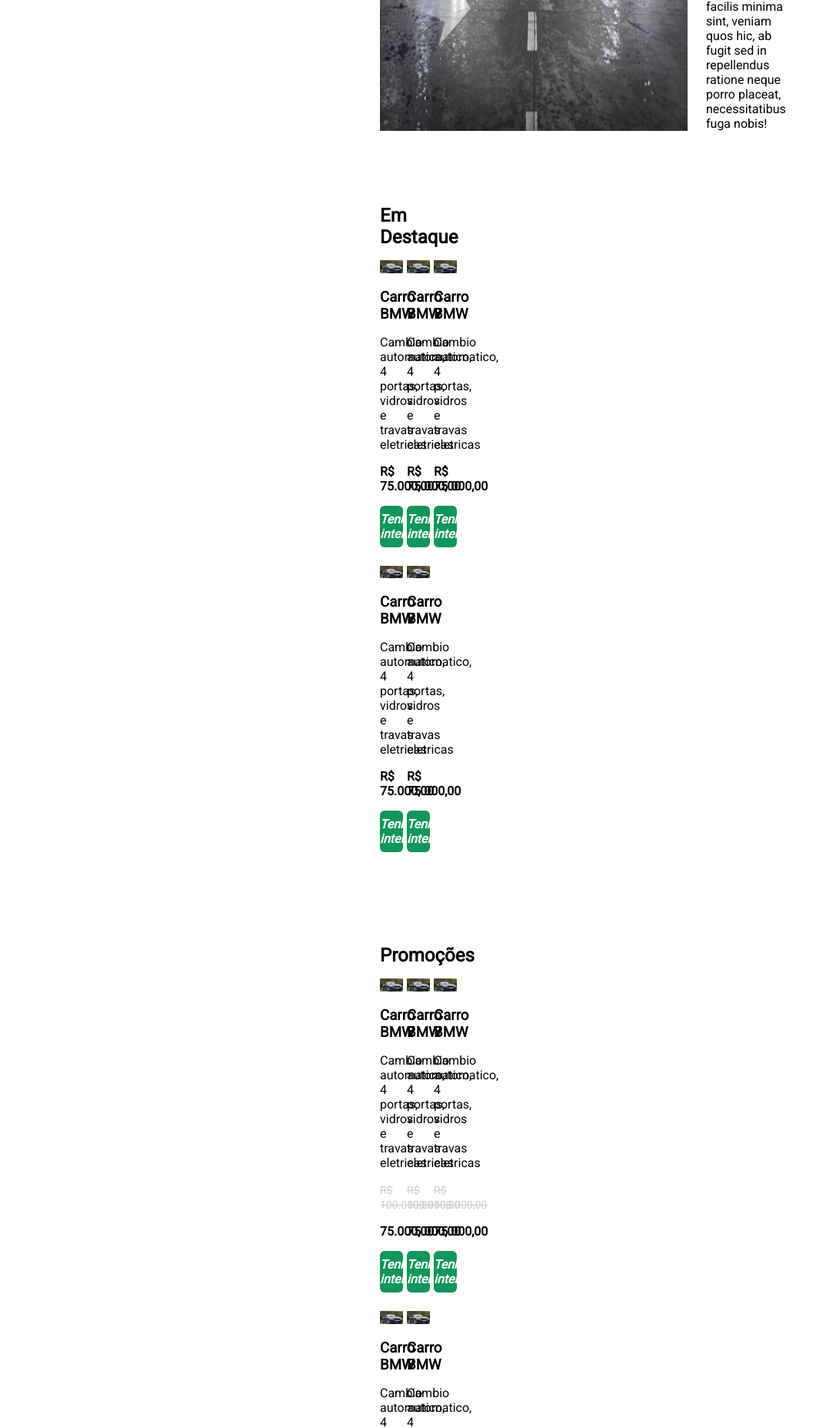
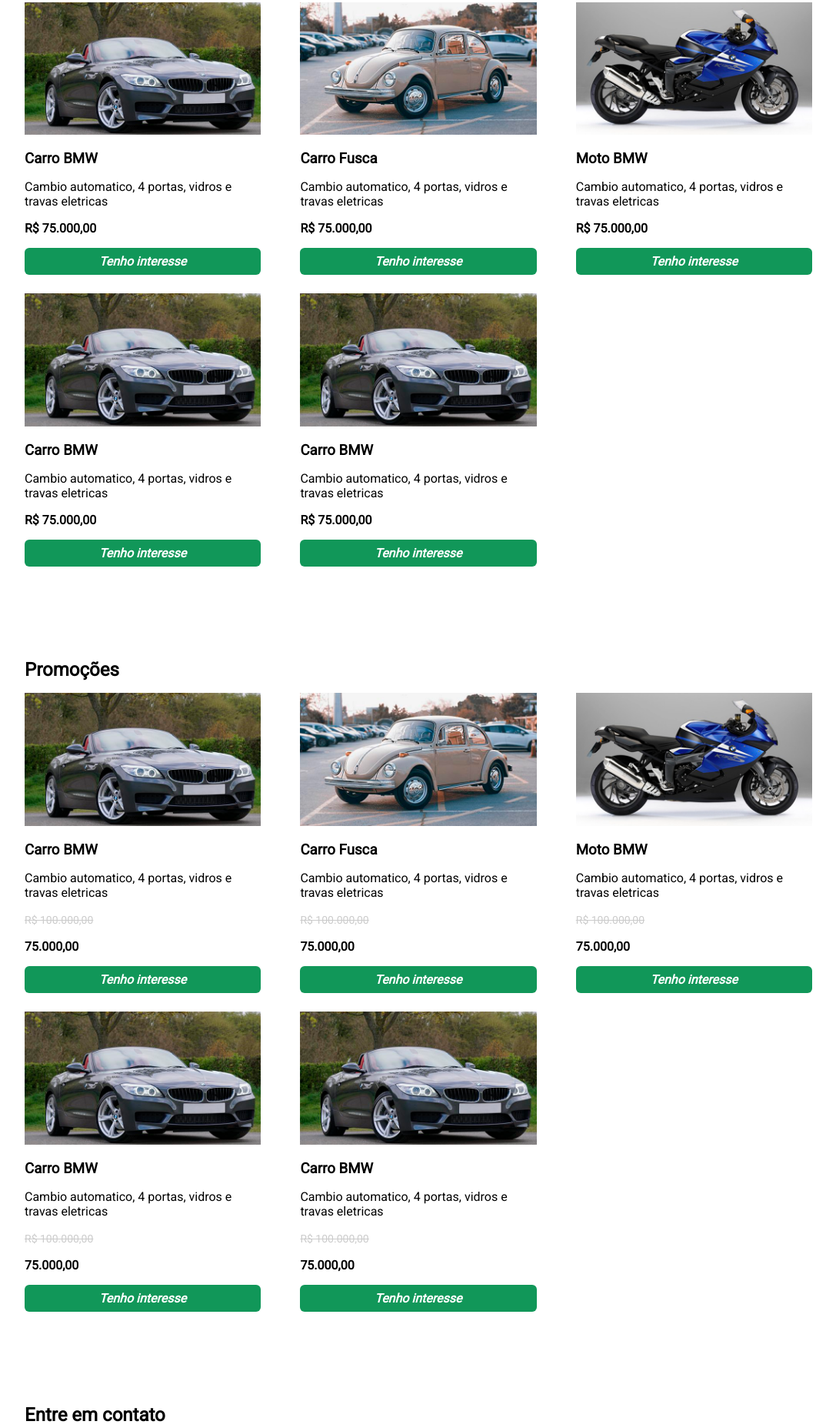
Before and after one commit to FerRufato/site-loja-Ebac-Motors, a plain HTML site: page index.html in a window 1280 px wide. Shown: the part 945-2800 px from the top of the page at 77% size, without its empty margins (96-1183 px from the left). Drawn offline with nearby package versions, Linux system fonts and the light colour scheme.

Commit message:
Mensagem do commit

```diff
--- a/index.html
+++ b/index.html
@@ -26,16 +26,16 @@
         <div class="container">
             <ul>
                 <li>
-                    <a href="#">sobre</a>
+                    <a href="#sobre">sobre</a>
                 </li>
                 <li>
-                    <a href="#">Em destaque</a>
+                    <a href="#destaque">Em destaque</a>
                 </li>
                 <li>
-                    <a href="#">Promoçoes</a>
+                    <a href="#promocoes">Promoçoes</a>
                 </li>
                 <li>
-                    <a href="#">Contato</a>
+                    <a href="#contato">Contato</a>
                 </li>
             </ul>
         </div>
@@ -47,7 +47,7 @@
         <img src="./images/slide3.png" alt="Carro Ford">
     </div>
 
-    <section id="sobre-a-loja">
+    <section id="sobre">
         <div class="container container-flex">
             <img src="./images/loja.jpg" alt="imagem da loja Ebac Motors">
             <div>
@@ -62,7 +62,7 @@
         </div>
     </section>
 
-    <section>
+    <section id="destaque">
         <div class="container">
         <h2>Em Destaque</h2>
         <ul class="container-flex lista-veiculos" >
@@ -76,8 +76,8 @@
                 <button type="button">Tenho interesse</button>
             </li>
             <li class="item-central">
-                <img src="./images/carro-bmw.png" alt="">
-                <h3>Carro BMW</h3>
+                <img src="./images/fusca.png" alt="">
+                <h3>Carro Fusca </h3>
                 <p>
                     Cambio automatico, 4 portas, vidros e travas eletricas
                 </p>
@@ -86,8 +86,8 @@
                 <button type="button">Tenho interesse</button>
             </li>
             <li>
-                <img src="./images/carro-bmw.png" alt="">
-                <h3>Carro BMW</h3>
+                <img src="./images/moto-bmw.png" alt="">
+                <h3>Moto BMW</h3>
                 <p>
                     Cambio automatico, 4 portas, vidros e travas eletricas
                 </p>
@@ -118,7 +118,7 @@
         </ul>
     </div>
     </section>
-    <section>
+    <section id="promocoes">
         <div class="container">
         <h2>Promoções</h2>
         <ul class="container-flex lista-veiculos" >
@@ -135,8 +135,8 @@
                 <button type="button">Tenho interesse</button>
             </li>
             <li class="item-central">
-                <img src="./images/carro-bmw.png" alt="">
-                <h3>Carro BMW</h3>
+                <img src="./images/fusca.png" alt="">
+                <h3>Carro Fusca</h3>
                 <p>
                     Cambio automatico, 4 portas, vidros e travas eletricas
                 </p>
@@ -148,8 +148,8 @@
                 <button type="button">Tenho interesse</button>
             </li>
             <li>
-                <img src="./images/carro-bmw.png" alt="">
-                <h3>Carro BMW</h3>
+                <img src="./images/moto-bmw.png" alt="">
+                <h3>Moto BMW</h3>
                 <p>
                     Cambio automatico, 4 portas, vidros e travas eletricas
                 </p>
--- a/main.css
+++ b/main.css
@@ -1,26 +1,26 @@
-*{
+* {
     margin: 0;
     padding: 0;
     box-sizing: border-box;
-    font-family: 'Roboto', sans-serif
-
-
+    font-family: 'Roboto', sans-serif;
 }
 
-html{
+html {
     overflow-x: hidden;
 }
-.container{
+
+.container {
     max-width: 1024px;
-    width: 100px;
-    margin:0 auto;
+    width: 100%;
+    margin: 0 auto;
 }
 
 header, footer {
-    background-color:#192a56 ;
-    padding-top: 16px ;
+    background-color: #192a56;
+    padding-top: 16px;
     color: #fff;
 }
+
 header {
     position: sticky;
     top: 0;
@@ -28,20 +28,17 @@ header {
     z-index: 1;
 }
 
-header > .container
-footer > .container {
+header > .container, footer > .container {
     display: flex;
     justify-content: space-between;
     align-items: center;
-    padding-bottom: 16px ;
-
+    padding-bottom: 16px;
 }
 
 nav {
     background-color: #575fcf;
     padding: 16px 0;
     display: none;
-
 }
 
 nav li {
@@ -53,67 +50,65 @@ nav li {
     text-transform: uppercase;
 }
 
-nav li a{
-    color:#fff;
+nav li a {
+    color: #fff;
     text-decoration: none;
+}
 
-}
 .menu-hamburger {
     width: 32px;
     height: 20px;
     cursor: pointer;
 }
+
 .menu-hamburger span {
     height: 2px;
     width: 100%;
     background-color: #fff;
     display: block;
     margin-bottom: 4px;
+}
 
+.container-flex {
+    display: flex;
+}
 
-}
-.container-flex{
-    display: flex;
-
-}
 #sobre-a-loja img {
     max-width: 400px;
     margin-right: 24px;
 }
 
-section  {
+section {
     padding: 48px 0;
-
 }
 
 section h2 {
     margin-bottom: 16px;
-
 }
 
-.lista-veiculos{
+.lista-veiculos {
     flex-wrap: wrap;
 }
 
-.lista-veiculos li{
+.lista-veiculos li {
     list-style: none;
     max-width: 30%;
-    margin-bottom:  24px;
+    margin-bottom: 24px;
+}
 
-}
-.lista-veiculos li img{
+.lista-veiculos li img {
     max-width: 100%;
 }
 
-.lista-veiculos li h3{
+.lista-veiculos li h3 {
     margin: 16px 0;
 }
 
-.item-central{
+.item-central {
     margin: 0 5%;
+}
 
-}
-button{
+button {
     display: block;
     width: 100%;
     padding: 8px 0;
@@ -124,19 +119,17 @@ button{
     font-weight: bold;
     font-style: italic;
     cursor: pointer;
-    border-radius: 6px ;
-
+    border-radius: 6px;
 }
 
 .lista-veiculos li strong {
     margin: 16px 0;
     display: block;
 }
+
 .price {
     margin: 16px 0;
     display: block;
-
-
 }
 
 .price del {
@@ -146,27 +139,25 @@ button{
 
 .form-campo {
     margin-bottom: 16px;
+}
 
-}
 .form-campo label {
     font-weight: bold;
     display: block;
-
-
 }
 
-.form-campo input
+.form-campo input,
 .form-campo textarea {
     width: 100%;
     display: block;
     padding: 8px;
+}
 
-}
 .form-campo textarea {
     resize: none;
     height: 120px;
+}
 
-}
 form {
     max-width: 360px;
 }
@@ -178,10 +169,8 @@ form button {
 footer li {
     list-style: none;
     margin-left: 16px;
+}
 
-
-}
 footer li img {
     height: 32px;
-
 }
```
Lines whose indentation alone changed are shown as unchanged.
